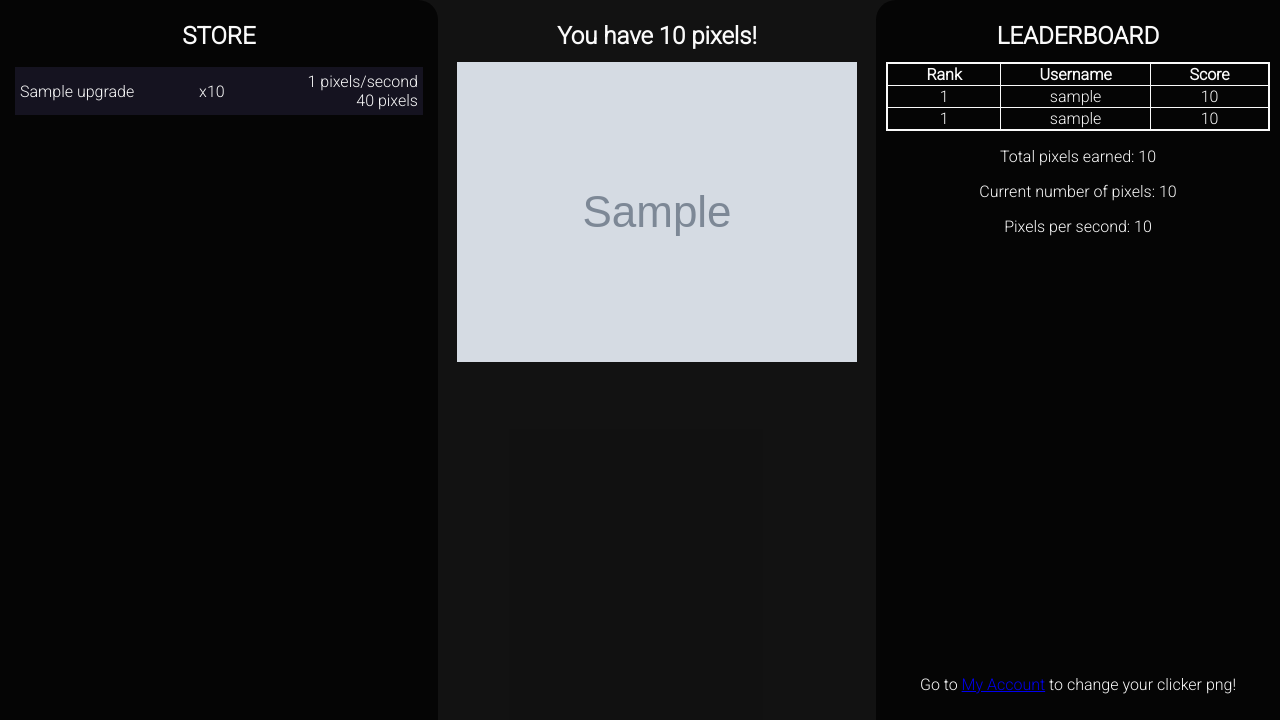
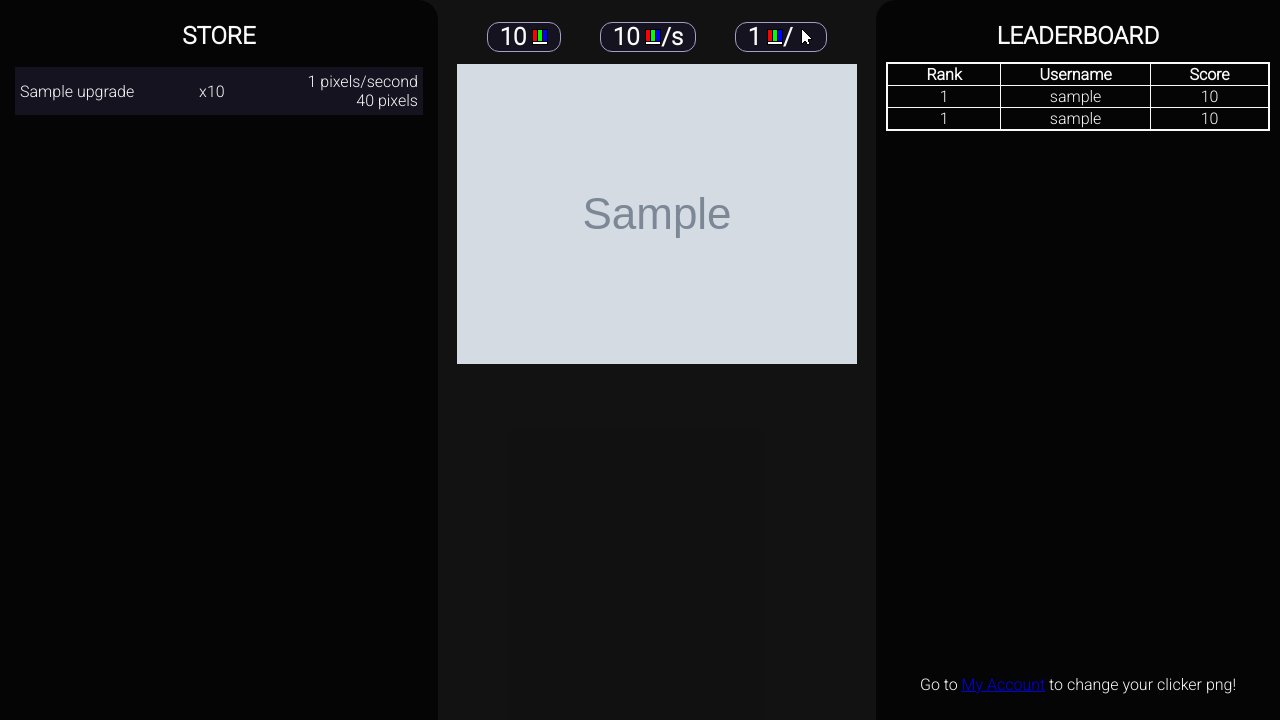
Before and after one commit to Hippodoodle/clicker.png, a Django app: page /clicker_app/ in a window 1280 px wide. Shown: the part 80-800 px from the top of the page. Run offline with Django 3.2, Linux system fonts and the light colour scheme; a user stored in the database is signed in; tables that the repository leaves empty hold one stand-in row (values such as "Sample post"); grey boxes marked "Sample" are stand-in pictures; parts of the project's set-up code (start-up, migrations or seed data) failed here and were passed over.

Commit message:
Moved stats to replace "You have..." message
Also added pixels per click to stats and implemented inline custom icons
to represent pixels and clicks. Pixels per second and pixels per click
stats still need to be updated using AJAX.

Closes: #55 #52

```diff
--- a/static/stylesheet.css
+++ b/static/stylesheet.css
@@ -164,6 +164,25 @@ a:visited {
 #clicker {
     width: 100%;
     max-height: 100%;
+}
+
+.body-container .middlepane .pane-title {
+    width: 100%;
+}
+
+.stats-container {
+    display: flex;
+    flex-direction: row;
+    justify-content: space-evenly;
+    width: 100%;
+}
+
+.stats-container .stat {
+    background-color: var(--secondary);
+    padding-left: 0.5em;
+    padding-right: 0.5em;
+    border-radius: 0.5em;
+    border: 1px solid var(--accent);
 }
 
 /* Shop */
--- a/templates/clicker_app/index.html
+++ b/templates/clicker_app/index.html
@@ -37,13 +37,29 @@ Home
     </div>
 
     <div class="middlepane">
-        <div class="pane-title">You have <strong class="points-count">{{ user.account.points }}</strong> pixels!</div>
+        <div class="pane-title">
+            <div class="stats-container">
+                <div class="stat">
+                    <span class="points-count">{{ user.account.points }}</span>
+                    <img class="pixels-icon" src="{% static 'images/pixel.svg' %}"/>
+                </div>
+                <div class="stat">
+                    <span class="pixels-per-second">{{ cps }}</span>
+                    <img class="pixels-icon" src="{% static 'images/pixel.svg' %}"/>/s
+                </div>
+                <div class="stat">
+                    <span class="pixels-per-click">{{ upgraded_click }}</span>
+                    <img class="pixels-icon" src="{% static 'images/pixel.svg' %}"/>/
+                    <img class="cursor-icon" src="{% static 'images/cursor.svg' %}"/>
+                </div>
+            </div>
+        </div>
 
         <div class="clicker-container">
             {% if user.is_authenticated %}
-            <img src="{{ MEDIA_URL }}{{ user.account.image }}" alt="Clicker image" id="clicker" data-user="{{ user.id }}" data-csrf="{{ csrf_token }}" data-cps="{{ cps }}" data-click-upgraded="{{ upgraded_click }}">
+            <img src="{{ MEDIA_URL }}{{ user.account.image }}" alt="Clicker image" id="clicker" data-user="{{ user.id }}" data-csrf="{{ csrf_token }}" data-cps="{{ cps }}" data-click-upgraded="{{ upgraded_click }}"/>
             {% else %}
-            <img src="{% static 'images/logo.png' %}" alt="Clicker image" id="clicker" data-user="{{ user.id }}" data-csrf="{{ csrf_token }}" data-cps="{{ cps }}" data-click-upgraded="{{ upgraded_click }}">
+            <img src="{% static 'images/logo.png' %}" alt="Clicker image" id="clicker" data-user="{{ user.id }}" data-csrf="{{ csrf_token }}" data-cps="{{ cps }}" data-click-upgraded="{{ upgraded_click }}"/>
             {% endif %}
         </div>
     </div>
@@ -81,12 +97,6 @@ Home
             </table>
         </div>
 
-        <div class="stats">
-            <p>Total pixels earned: <span class="lifetime-points">{{ user.account.lifetime_points }}</span></p>
-            <p>Current number of pixels: <span class="points-count">{{ user.account.points }}</span></p>
-            <p>Pixels per second: {{ cps }}</p>
-        </div>
-
         <div class="spacer"></div>
 
         <div class="change-png-message">
```
